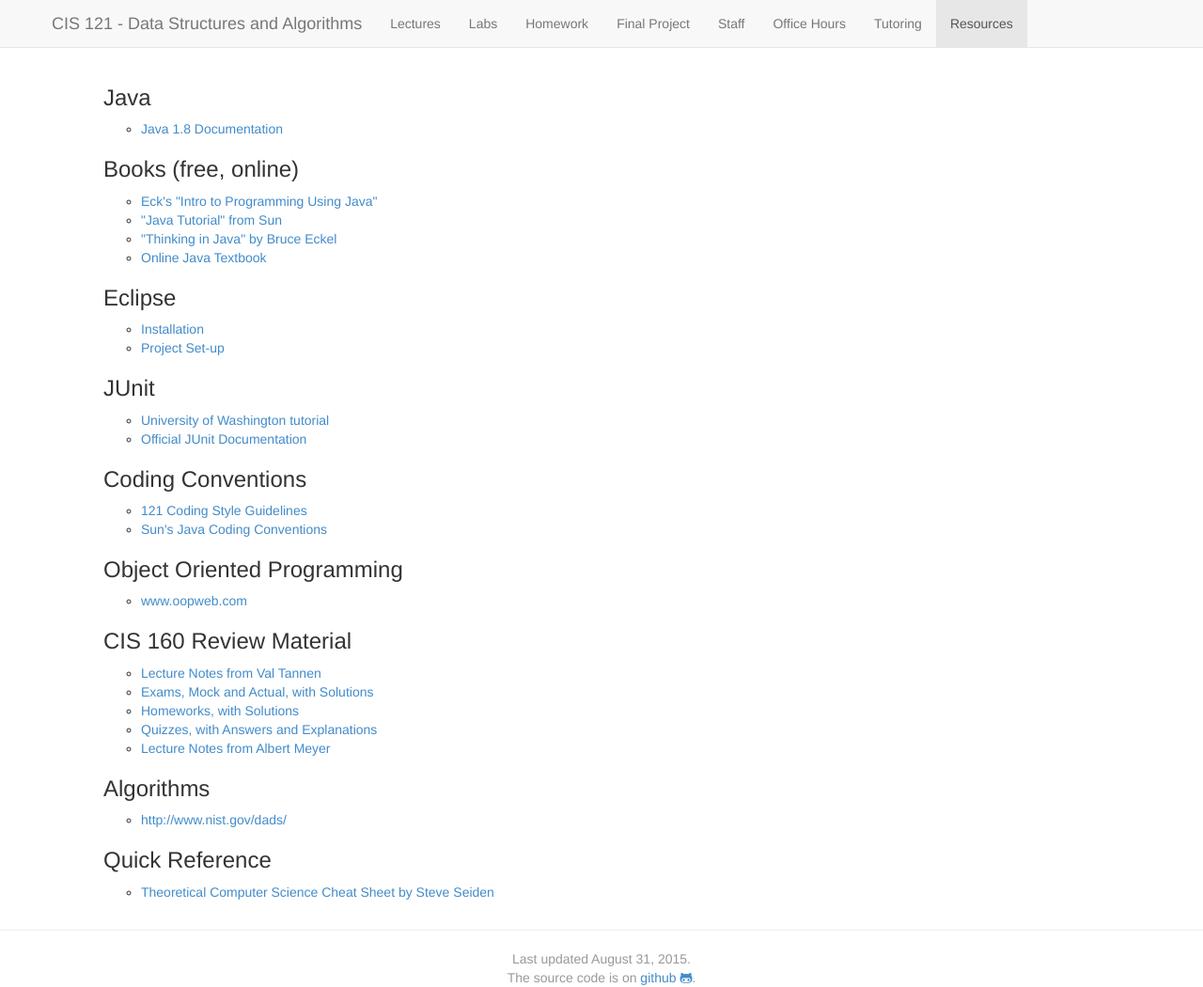
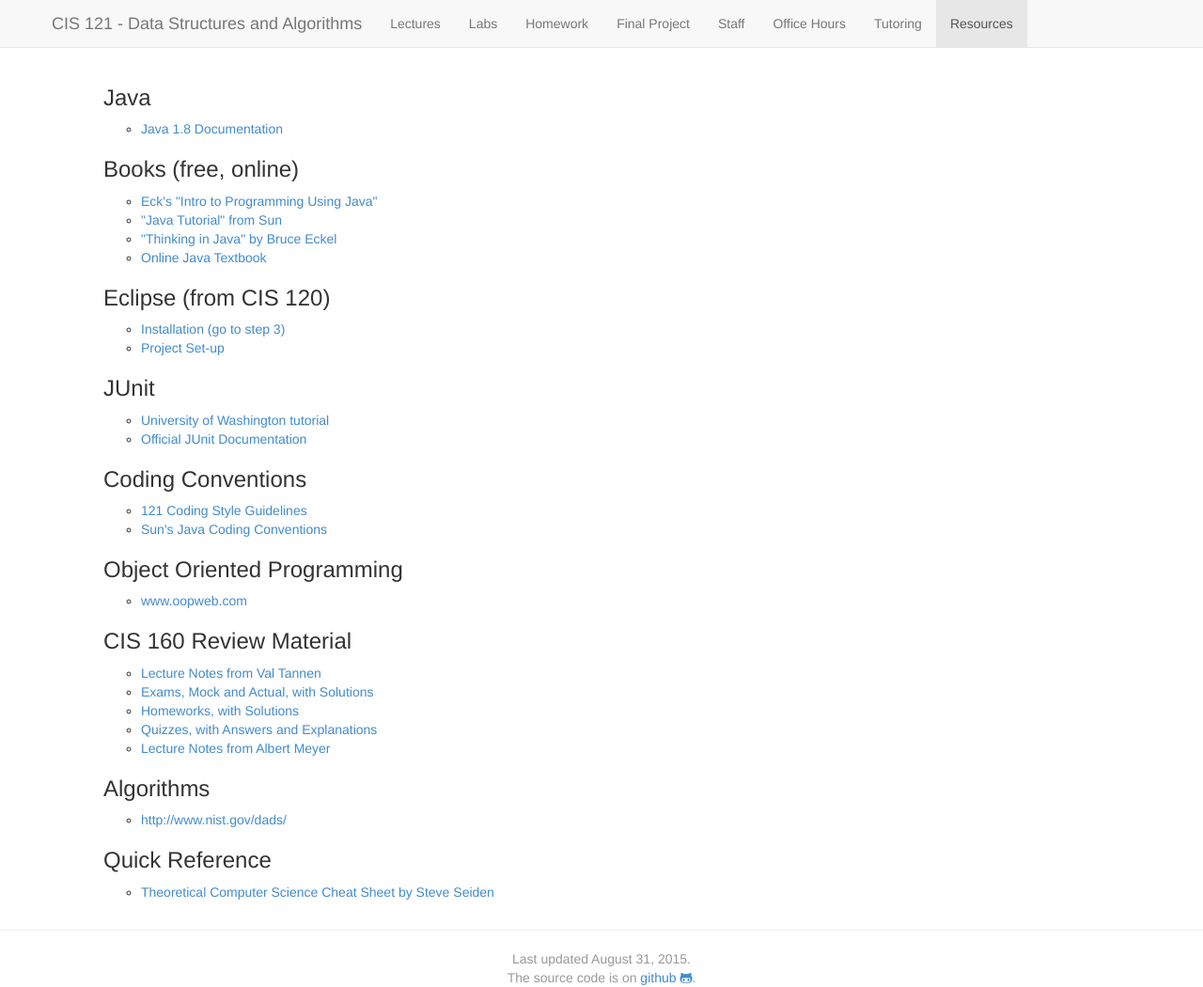
Before and after one commit to callison-burch/data-structures-and-algorithms, a Jekyll site: the page built from resources.md, in a window 1280 px wide. Shown: the whole page at 94% size. Built offline with Jekyll 4.4.1, drawn with Linux system fonts in a browser that asks for light colours; nearby versions of some CDN libraries.

Commit message:
Change Eclipse links to point at 120 setup.

```diff
--- a/_data/resources.yaml
+++ b/_data/resources.yaml
@@ -20,14 +20,14 @@
       text: 'Online Java Textbook'
       link: http://www.oopweb.com/Java/Documents/IntroToProgrammingUsingJava/VolumeFrames.html
 -
-  header: 'Eclipse'
+  header: 'Eclipse (from CIS 120)'
   links:
     -
-      text: 'Installation'
+      text: 'Installation (go to step 3)'
       link: http://www.seas.upenn.edu/~cis120/current/ocaml_setup.shtml
     -
       text: 'Project Set-up'
-      link: https://www.seas.upenn.edu/~cis121/current/eclipse.shtml
+      link: http://www.seas.upenn.edu/~cis120/current/java_project.shtml
 -
   header: 'JUnit'
   links:
```
